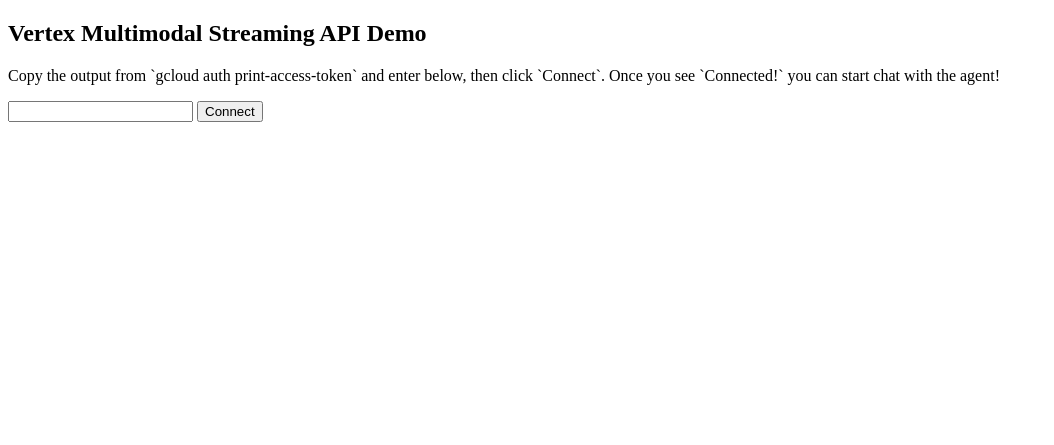
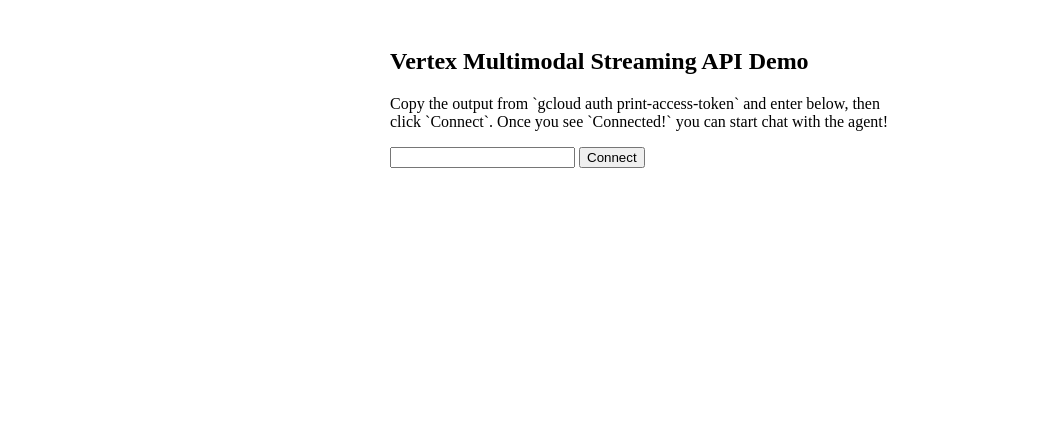
Before and after one commit to akshay683/live-stream, a plain HTML site: page index.html in a window 1280 px wide. Shown: the whole page, without its empty margins (0-1054 px from the left). Drawn offline with Linux system fonts and the light colour scheme.

Commit message:
Update index.html

```diff
--- a/index.html
+++ b/index.html
@@ -3,16 +3,26 @@
 <head>
     <script src="https://webrtc.github.io/adapter/adapter-latest.js"></script>
     <script src="gemini.js"></script>
+    <style>
+        .container {
+            max-width: 500px;
+            margin: 0 auto;
+            padding: 20px;
+            width: 100%;
+        }
+    </style>
 </head>
 <body>
+    <div class= container>
         <h2>Vertex Multimodal Streaming API Demo</h2>
         <p>Copy the output from `gcloud auth print-access-token` and enter below, then click `Connect`. Once you see `Connected!` you can start chat with the agent!</p>
         <input id="token">
         <button id="start" onclick="con()">Connect</button>
         <br>
-	<video id="localVideo" autoplay playsinline muted style="width:40%;"></video>
+        <video id="localVideo" autoplay playsinline muted style="width:100%;"></video>
         <div id="connectStatus"></div>
         <div id="peerResponse"></div>
+    </div>
 </body>
 
 </html>
```
Lines whose indentation alone changed are shown as unchanged.
